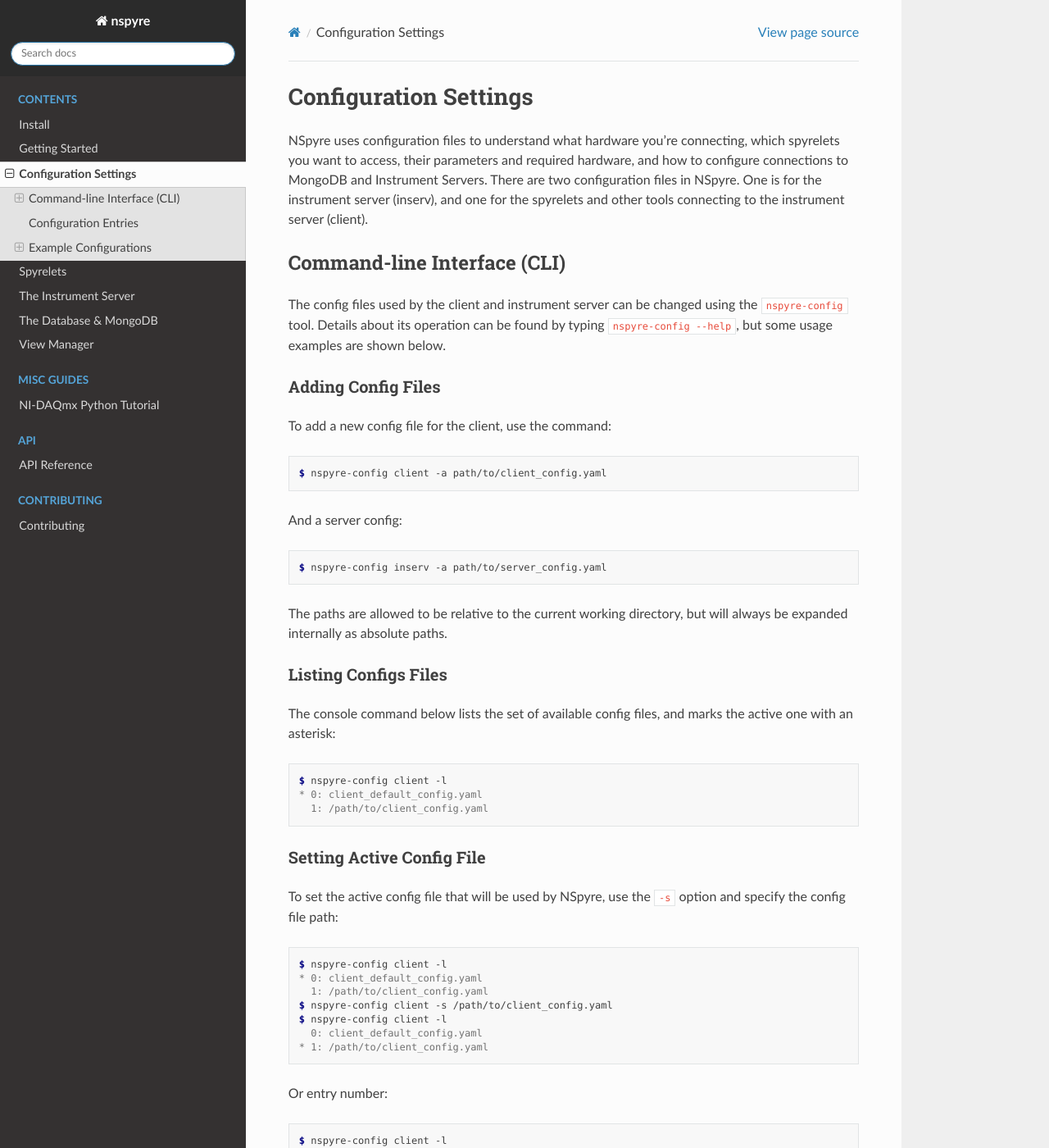
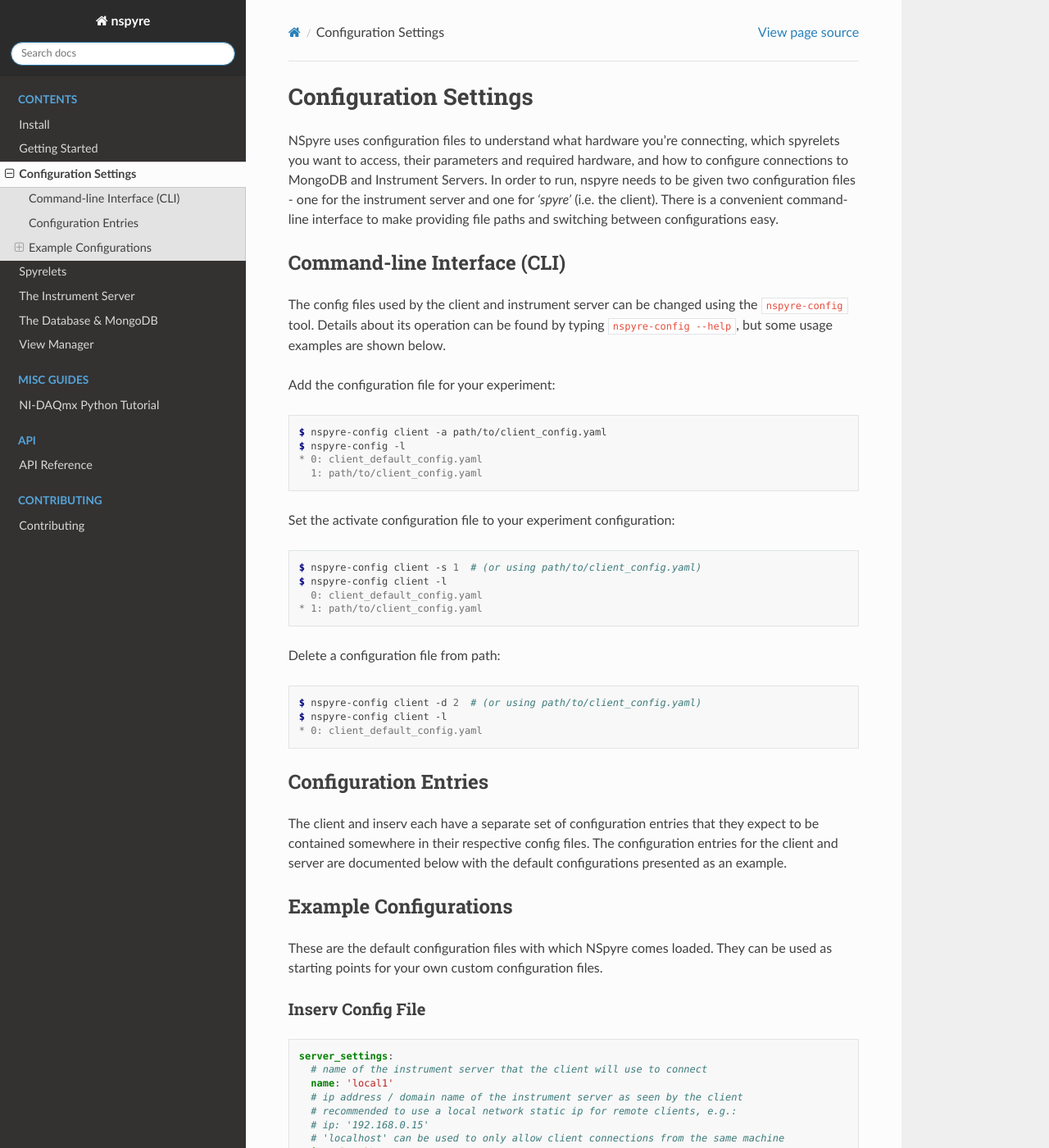
Before and after one commit to nspyre-org/nspyre, a Sphinx documentation site: the page built from docs/config.rst, in a window 1280 px wide and 1400 px high. Shown: the whole window at 82% size. Built offline with Sphinx 7.4.7 and the Read the Docs theme 2.0.0, drawn with Linux system fonts in a browser that asks for light colours; some of the changed text lies outside the part shown.

Commit message:
revision

```diff
--- a/docs/config.rst
+++ b/docs/config.rst
@@ -3,123 +3,78 @@
 ######################
 
 NSpyre uses configuration files to understand what hardware you're connecting, which spyrelets you want to access, their
-parameters and required hardware, and how to configure connections to MongoDB and Instrument Servers.
-There are two configuration files in NSpyre. One is for the instrument
-server (inserv), and one for the spyrelets and other tools connecting to the instrument
-server (client).
+parameters and required hardware, and how to configure connections to MongoDB and Instrument Servers. In order to run, nspyre needs to
+be given two configuration files - one for the instrument server and one for *'spyre'* (i.e. the client). There is a convenient
+command-line interface to make providing file paths and switching between configurations easy.
 
 Command-line Interface (CLI)
 ============================
-The config files used by the client and instrument server can be changed using the ``nspyre-config`` tool. Details about its operation can be found by typing
-``nspyre-config --help``, but some usage examples are shown below.
+The config files used by the client and instrument server can be changed using the ``nspyre-config`` tool. Details about its operation
+can be found by typing ``nspyre-config --help``, but some usage examples are shown below.
 
-Adding Config Files
--------------------
-To add a new config file for the client, use the command:
+Add the configuration file for your experiment:
 
 .. code-block:: console
 
    $ nspyre-config client -a path/to/client_config.yaml
+   $ nspyre-config -l
+   * 0: client_default_config.yaml
+     1: path/to/client_config.yaml
 
-And a server config:
+Set the activate configuration file to your experiment configuration:
 
 .. code-block:: console
 
-   $ nspyre-config inserv -a path/to/server_config.yaml
+   $ nspyre-config client -s 1  # (or using path/to/client_config.yaml)
+   $ nspyre-config client -l
+     0: client_default_config.yaml
+   * 1: path/to/client_config.yaml
 
-The paths are allowed to be relative to the current working directory, but will always be expanded internally as absolute paths.
-
-Listing Configs Files
----------------------
-The console command below lists the set of available config files, and marks the active one with an asterisk:
+Delete a configuration file from path:
 
 .. code-block:: console
 
-   $ nspyre-config client -l
-   * 0: client_default_config.yaml
-     1: /path/to/client_config.yaml
-
-Setting Active Config File
---------------------------
-To set the active config file that will be used by NSpyre, use the ``-s`` option and specify
-the config file path:
-
-.. code-block:: console
-
-   $ nspyre-config client -l
-   * 0: client_default_config.yaml
-     1: /path/to/client_config.yaml
-   $ nspyre-config client -s /path/to/client_config.yaml
-   $ nspyre-config client -l
-     0: client_default_config.yaml
-   * 1: /path/to/client_config.yaml
-
-Or entry number:
-
-.. code-block:: console
-
-   $ nspyre-config client -l
-     0: client_default_config.yaml
-   * 1: /path/to/client_config.yaml
-   $ nspyre-config client -s 0
-   $ nspyre-config client -l
-   * 0: client_default_config.yaml
-     1: /path/to/client_config.yaml
-
-Removing Config Files
----------------------
-To remove a config file, use the ``-d`` option, then the path of the config file to remove:
-
-.. code-block:: console
-
-   $ nspyre-config client -l
-     0: client_default_config.yaml
-   * 1: /path/to/client_config.yaml
-   $ nspyre-config client -d path/to/client_config.yaml
+   $ nspyre-config client -d 2  # (or using path/to/client_config.yaml)
    $ nspyre-config client -l
    * 0: client_default_config.yaml
 
-Or entry number:
-
-.. code-block:: console
-
-   $ nspyre-config client -l
-   0: client_default_config.yaml
-   1: /path/to/client_config.yaml
-   $ nspyre-config -d 1
-   $ nspyre-config client -l
-   * 0: client_default_config.yaml
-
-.. Factory Reset
-.. -------------
-
-.. And if you completely f**k'd your system, you can restore the default configuration of either or both files:
-
-.. .. code-block:: console
-
-..    $ nspyre-config reset inserv
-..    $ nspyre-config inserv -l
-
-..    $ nspyre-config reset client
-..    $ nspyre-config client -l
-..    * 0: client_default_config.yaml
-
-..    $ nspyre-config reset
-..    $ nspyre-config -l
+..
+   Factory Reset
+   -------------
+..
+   And if you completely f**k'd your system, you can restore the default configuration of either or both files:
+..
+   .. code-block:: console
+..
+      $ nspyre-config reset inserv
+      $ nspyre-config inserv -l
+      * 0: server_default_config.yaml
+..
+      $ nspyre-config reset client
+      $ nspyre-config client -l
+      * 0: client_default_config.yaml
+..
+      $ nspyre-config reset
+      $ nspyre-config -l
+      inserv:
+      * 0: server_default_config.yaml
+      client
+      * 0: client_default_config.yaml
 
 Configuration Entries
 =====================
 
-The client and inserv each have a separate set of configuration entries that
-they expect to be contained somewhere in their respective config files. The
-config entries for the client and server are documented below with example
-config files.
+The client and inserv each have a separate set of configuration entries that they expect to be contained somewhere in their
+respective config files. The configuration entries for the client and server are documented below with the default configurations
+presented as an example.
+
+.. _`Configuration Section`:
 
 Example Configurations
 ======================
 
-These are the default configuration files with which NSpyre comes loaded. They
-can be used as starting points for your own custom config files.
+These are the default configuration files with which NSpyre comes loaded. They can be used as starting points for your own
+custom configuration files.
 
 Inserv Config File
 ------------------
@@ -157,14 +112,12 @@
        # 'class' and 'class_file' parameters - in this case 'lantz_class'
        # should be omitted
        class: 'python class name' # e.g. 'LantzSignalGenerator'
-
        # python file containing the class (can be absolute or relative to
        # this config file), e.g. class_file: '../path/to/driver/fungen.py'
        class_file: 'file path'
 
        # list of arguments to be passed to the constructor for the driver
        args: ['arg1', 'arg2', 'arg3']
-
        # list of keyword arguments to be passed to the constructor for the driver
        kwargs:
          key1: 'value1'
@@ -178,16 +131,20 @@
        lantz_class: examples.LantzSignalGenerator
        args: [TCPIP::localhost::5678::SOCKET]
        kwargs: {}
-   fake_sg:
-     lantz_class: examples.dummydrivers.DummyFunGen
-     args: []
-     kwargs: {}
-   fake_osc:
-     lantz_class: examples.dummydrivers.DummyOsci
-     args: []
-     kwargs: {}
+     fake_sg:
+       lantz_class: examples.dummydrivers.DummyFunGen
+       args: []
+       kwargs: {}
+     fake_osc:
+       lantz_class: examples.dummydrivers.DummyOsci
+       args: []
+       kwargs: {}
+     fake_shutter:
+       lantz_class: examples.dummydrivers.DummyShutter
+       args: []
+       kwargs: {}
 
-Client Config File
+Spyre Config File
 -----------------
 
 .. code-block:: yaml
--- a/docs/getting_started.rst
+++ b/docs/getting_started.rst
@@ -15,11 +15,12 @@
 
 Lantz comes bundled with a live simulation signal generator that runs over a TCP/IP connection and can be useful to check
 everything is running correctly. As with any experiment, you have to make sure all your hardware is on and connected before
-starting the instrument server. Start the lantz simulated function generator device in a new console (remember to activate your conda env) with:
+starting the instrument server (there are now methods for loading devices into the server without a hard reset but we'll
+get to those later). Therefore, start the Lantz simulated function generator in a new console (remember to activate your conda env):
 
 .. code-block:: console
 
-   $ lantz-sims fungen tcp
+   ([nspyre-env]) $ lantz-sims fungen tcp
    Dispatching fungen
    2020-15-10 02:36:34 Listening to localhost:5678
    2020-15-10 02:36:34 interrupt the program with Ctrl-C
@@ -85,9 +87,15 @@
 
    inserv >
 
-*Note:* This console should be kept running at all times, as it is the master process for the instrument server. If you close this
-console the server will shutdown. Keeping the console window in the corner of your screen is very useful for verifying
-successful completion of communications with hardware.
+.. important::
+
+   This console should be kept running at all times, as it is the master process for the instrument server. If you close this
+   console the server will shutdown, disconnecting any running devices in the process.
+
+.. tip::
+
+   Keeping the console window in the corner of your screen while operating is very useful for verifying successful
+   completion of communications with hardware.
 
 Finally, if you want to boot up the graphical user interface, open a new console window and run:
 
@@ -95,7 +103,10 @@
 
    $ nspyre
 
-From here you can start the instrument manager (for manually controlling instrument settings), spyrelet launcher (for running experiments), and data viewer (for plotting data from spyrelets).
+From here you can start the instrument manager (for manually controlling instrument settings), launch spyrelets (for running
+experiments), and view data (for plotting data from spyrelets). These functionalities use a *Gateway* to connect to the instrument
+server and is the standard method of connecting and communicating with the instrument server. For users running nspyre through
+a jupyter notebook, or an interpreter this is the desired method.
 
 Next Steps
 ----------
@@ -103,21 +114,31 @@
 If you've made it here, then nspyre is successfully running on your machine and you can begin using nspyre for your
 own experiments. The first thing you need to do is write configuration files for the instrument server and spyrelets, so
 that nspyre knows what you want to run. The instrument server config file contains information on what connections to make (for
-mongoDB and it's out ports), and what hardware should be loaded (with what parameters). The spyrelet config files specify
-the experimentation code files you plan to run and the associated hardware loaded in the inserv config file needed. More
-information about these configuration files, how to set them, and examples are included in the Configuration Section of the
+mongoDB and networking ports), and what hardware should be loaded (with what parameters). The spyrelet config files specify
+the experimentation code files you plan to run and the associated hardware needed from the loaded inserv config file. More
+information about these configuration files, how to set them, and examples are included in the `Configuration Section`_ of the
 docs.
 
 Lantz
 -----
 
-`Lantz <https://lantz.readthedocs.io/en/0.3/>`_ is a framework for writing drivers to control and connect to instruments that is used extensively with nspyre.
-Lantz drivers can have 3 types of attributes:
+`Lantz <https://lantz.readthedocs.io/en/0.3/>`_ is a framework for writing drivers to control and connect to instruments
+that is used extensively with nspyre. Lantz drivers can have 3 types of attributes:
 
-* Feature (Feat), which can be a read only, or a read/write parameter of the instruments (e.g, the frequency of a signal generator).
-* Dictionary feature (dictFeat), which is essentially a dictionary of Feats. This is useful for instruments with several parameters that all function identically, like the digital inputs/outputs of a data acquisition system
-* Action, which is a function that acts on the device (calibration, initialization, get an array of points, etc.)
+* Feature (Feat), which can be a read only, or a read/write parameter (e.g. the frequency of a signal generator).
+* Dictionary feature (dictFeat), which is essentially a dictionary of Feats. This is useful for instruments with several parameters
+  that all function identically (e.g. the digital inputs/outputs of a data acquisition system)
+* Action, which is a function that acts on the device (e.g. calibration, initialization, get an array of points, etc.)
 
-The code for all of the drivers built in to lantz can be found `here <https://github.com/lantzproject/lantz-drivers/tree/master/lantz/drivers>`_
+In general, when the device property is a single variable that is easy to read or read/write that should be a Feat. When it
+is more complicated it is usually an Action. In each driver file there will be imported libraries. The minimum set of classes you need
+to import from lantz are the driver class (e.g. *Driver*, *LibraryDriver*, *MessagedBasedDriver*) corresponding to the type of device
+you are implementing and the attributes classes (i.e. *Feat*, *DicFeat*, *Action*, *ureg*).
 
-The lantz docs linked above provide a very good introduction of a toy signal generator to a typical use case.
+Lantz comes bundled with a large selection of drivers, which can be used by importing the associated class from ``lantz.drivers`` and
+can be found in the `lantz-drivers <https://github.com/lantzproject/lantz-drivers/tree/master/lantz/drivers>`_ repo or in the
+*drivers* subpackage of lantz. For example, opening ``lantz/drivers/stanford/sg396.py`` in your editor would show the driver for an
+actual signal generator (the SG396) while opening ``lantz/drivers/examples/fungen.py`` would show the driver for the simulated device.
+
+The lantz docs linked `above <https://lantz.readthedocs.io/en/0.3/>`_ provide a very good introduction starting from a toy signal
+generator and working up to a typical use case.
--- a/docs/install.rst
+++ b/docs/install.rst
@@ -4,29 +4,34 @@
 
 The recommended way to install NSpyre is to **install the latest stable release**
 from `conda-forge <https://conda-forge.org/docs/>`_ (more info below). We
-currently support **Python 3.8+**. If you already have conda installed and know how to use it,
-you can install nspyre with:
+currently support **Python 3.8+**.
 
 .. code-block:: console
 
-   conda install -c conda-forge nspyre
+   $ conda install -c conda-forge nspyre
 
 Conda
 =====
 
-NSpyre is not a pure-python module because it relies on MongoDB to handle its
-measurement database — a dependency that cannot be easily
-packaged by PyPI. In addition, the large volume of deployments made in a research
-setting makes it desirable to have a consistent, reproducible programming
-environment. To this end, conda is a suitable solution for both requirements and is
-the **recommended** way to install NSpyre.
+NSpyre is not a pure-python module because it relies on MongoDB to handle its measurement database — a dependency that cannot be packaged
+by PyPI. In addition, the large volume of deployments made in a research setting makes it desirable to have a consistent, reproducible
+programming environment. To this end, conda is a suitable solution for both requirements and is the **recommended** way to install NSpyre.
 
 If you do not already have conda installed, we recommend using the Miniconda distribution
 (instead of the Anaconda distribution) because it contains fewer default packages, many
 of which are unnecessary for the vast majority of users. The latest release
-of Miniconda is available here:
-`Miniconda installers <https://docs.conda.io/en/latest/miniconda.html>`_. Choose
-the Python 3.x 64-bit distribution for your platform.
+of Miniconda for your platform is available here:
+`Miniconda installers <https://docs.conda.io/en/latest/miniconda.html>`_. It's best to
+choose the Python 3.8+ 64-bit distribution for your platform. The default installation
+options are appropriate for most users:
+
+* install for *Just Me* (gives full control over install and doesn't require admin privileges)
+* default file location (e.g. C:\\Users\\<UserName>\\Miniconda3)
+* **DO NOT** *Add Anaconda to my PATH environment variable*. This will make your conda
+  base environment always available.
+* **DO** *Register Anaconda as my default Python 3.8*. This will make conda available
+  to other programs for integration, such as setting up a development environment
+  in **PyCharm**.
 
 Once conda is installed, you'll want to add the conda-forge channel as a repository
 and rebuild/update conda with the latest packages from conda-forge:
@@ -68,7 +73,10 @@
 
 You will see that everything is installed from *conda-forge*. It is desirable to have all the
 packages come from the same repository due to compiling complexities, ABI compatibility, and
-consistent build environments (beyond the scope of this discussion).
+consistent build environments (beyond the scope of discussion). The ``channel_priority`` can be
+set to ``strict`` so that only the highest priority channel is even searched when updating or
+installing; however, there are a few exceptions where a package is needed from *defaults* so
+this config parameter should not be modified.
 
 Finally, by default the base environment will always be active upon opening the terminal (you
 probably didn't need to run ``conda activate`` above). Specifically, the ``miniconda3/bin``
@@ -85,32 +93,33 @@
 projects in which the above configuration settings aren't ideal, then simply make sure to add
 the *conda-forge* channel to whatever environments you want to install nspyre in.
 
-Once you have conda setup, make a new environment:
+Once you have conda setup, it's trivial to install nspyre. Make sure to create and activate a new conda
+environment for running nspyre so you don't mess with your base environment:
 
 .. code-block:: console
 
-   (base) $ conda create --name <your-env-name>
+   (base) $ conda env create --name [nspyre-env] python=3.8
+   (base) $ conda activate [nspyre-env]
+   ([nspyre-env]) $ conda install nspyre
+   ...
+   ([nspyre-env]) $ pip install -U pyvisa pyvisa-py
 
-And install nspyre:
-
-.. code-block:: console
-
-   (base) $ conda activate <your-env-name>
-   (<your-env-name>) $ conda install nspyre
 
 PyPI (aka using pip)
 ====================
 
-Although it is highly recommended to install NSpyre using conda, it is also available from PyPI. However, MongoDB must be installed separately. The latest
-release of MongoDB for your platform can be obtained here:
+NSpyre is also available from PyPI, however, MongoDB must be installed separately. The latest
+release of Miniconda for your platform can be obtained here:
 `MongoDB downloads <https://www.mongodb.com/download-center/community>`_ (v4.4.1 or greater
-required). The MongoDB binaries also need to be added to your PATH. In Windows, this can be accomplished with:
+required). In order for the database configuration files for nspyre to operate correctly,
+MongoDB needs to be added to your PATH. For a typical install, this required running a command
+similar to:
 
 .. code-block:: console
 
    $ ``C:\Program Files\MongoDB\Server\4.4\bin``
 
-NSpyre itself can then be installed:
+NSpyre itself can be installed with the following:
 
 .. code-block:: console
 
@@ -119,5 +128,20 @@
 
 .. attention::
 
-   If installing NSpyre with PyPi, be aware that the distribution of `Lantz <https://github.com/lantzproject/lantz-core>`_ available on PyPI
-   is currently outdated and needs to be installed directly from GitHub as shown in the commands above
+   The distribution of `Lantz <https://github.com/lantzproject/lantz-core>`_ available on PyPI
+   is currently outdated and needs to be installed directly from GitHub as shown in the commands above.
+
+
+Development Environment
+=======================
+
+The following should be run in a standard windows cmd line or equivalent
+(eg: https://cmder.net/) This is because you need to have git installed (ideally
+hub, too) and on the path to perform the above installation from github. Bash
+will also need to be enabled - will include directions for this soon.
+
+.. note::
+
+   If you are planning on using **NSpyre** from different computers, you
+   will also need to open the appropriate port in the firewall of the server
+   machine (by default these are 27017 and 27018).
--- a/src/nspyre/config/client_default_config.yaml
+++ b/src/nspyre/config/client_default_config.yaml
@@ -14,6 +14,8 @@
     file: '../spyrelet/examples/test_spyrelets.py'
     class: 'SubSpyrelet'
     device_aliases: {sg: 'local1/fake_tcpip_sg'}
+    spyrelets: {}
+    args: {}
 
   my_exp:
     file: '../spyrelet/examples/test_spyrelets.py'
```
Also changed, not shown: other parts of docs/config.rst (+6 -2 lines), other parts of docs/getting_started.rst (+10 -9 lines), src/nspyre/config/server_default_config.yaml (+9 -2 lines).
